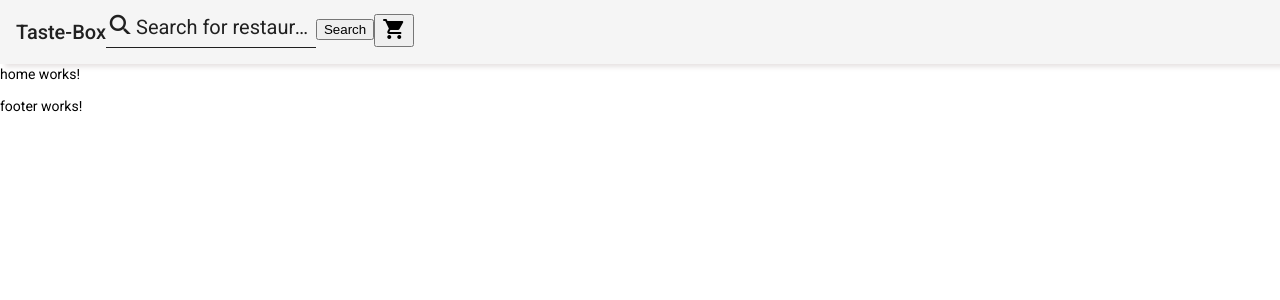
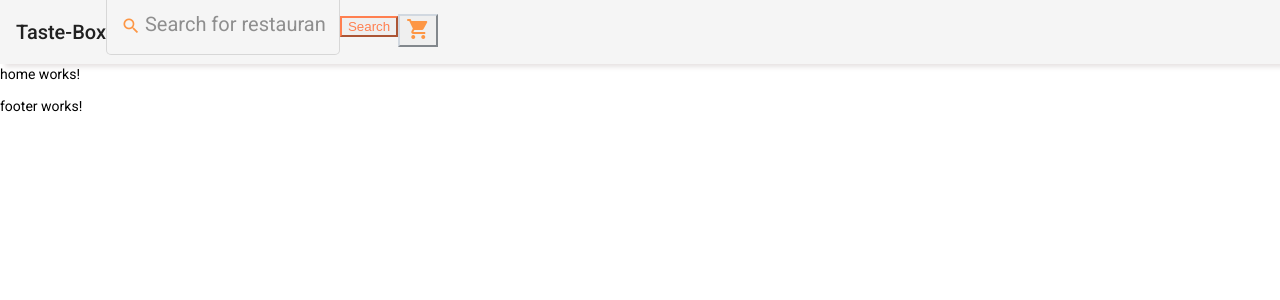
Before and after one commit to yosraf/Taste-Box, an Angular app: page / in a window 1280 px wide. Shown: the top 300 px of the page. Built offline with nearby package versions, Linux system fonts and the light colour scheme.

Commit message:
Setting global layout for the header

```diff
--- a/src/app/Components/header/header.component.html
+++ b/src/app/Components/header/header.component.html
@@ -1,18 +1,18 @@
-<div class="container-full-width">
-    <mat-toolbar>
+<div class="container-full-width ">
+    <mat-toolbar class="d-flex justify-content-between">
         <span>Taste-Box</span>
         <div>
             <form (submit)="onSubmit()" [formGroup]="searchForm">
-                <mat-form-field>
-                    <mat-icon matPrefix>search</mat-icon>
+                <mat-form-field appearance="outline">
+                    <mat-icon matPrefix class="search-icon">search</mat-icon>
                     <input type="text" matInput placeholder="Search for restaurants">
                 </mat-form-field>
-                <button type="submit" class="btn" mat-raised-button>Search</button>
+                <button type="submit" class="btn search-btn" mat-raised-button>Search</button>
 
             </form>
         </div>
         <div>
-            <button mat-icon-button class="btn">
+            <button mat-icon-button class="btn btn-cart"  mat-raised-button>
                 <mat-icon>shopping_cart</mat-icon>
             </button>
         </div>
--- a/src/app/Components/header/header.component.scss
+++ b/src/app/Components/header/header.component.scss
@@ -1,10 +1,36 @@
-.example-spacer {
-    flex: 1 1 auto;
-  }
-  .container-full-width{
+@import '../../colors.scss';
+
+.container-full-width{
       width: 100%;
-      display: flex;
-      justify-content: space-around;
       box-shadow: 5px 3px 5px #e6e2e2;
 
-  }
+}
+.search-btn{
+    border-color: $orange;
+    color: $orange;
+    z-index: 10;
+}
+.search-btn:hover{
+    background-color: $orange;
+    color: wheat;
+    z-index: 10;
+}
+.search-icon{
+    font-size: 20px;
+    color:$faded-orange;
+}
+.btn-cart{
+    border-color: $grey;
+    color: $faded-orange;
+    z-index: 10;
+}
+.btn-cart :hover{
+    border-color: $orange;
+    color: $orange;
+    z-index: 10;
+}
+mat-form-field-appearance-outline mat-form-field-infix{
+    padding: 0 !important;
+    width: 20% !important;
+
+}
--- /dev/null
+++ b/src/app/colors.scss
@@ -0,0 +1,4 @@
+
+$orange:#ff7f50;
+$faded-orange:#fd9644;
+$grey:#d1d8e0;
```
